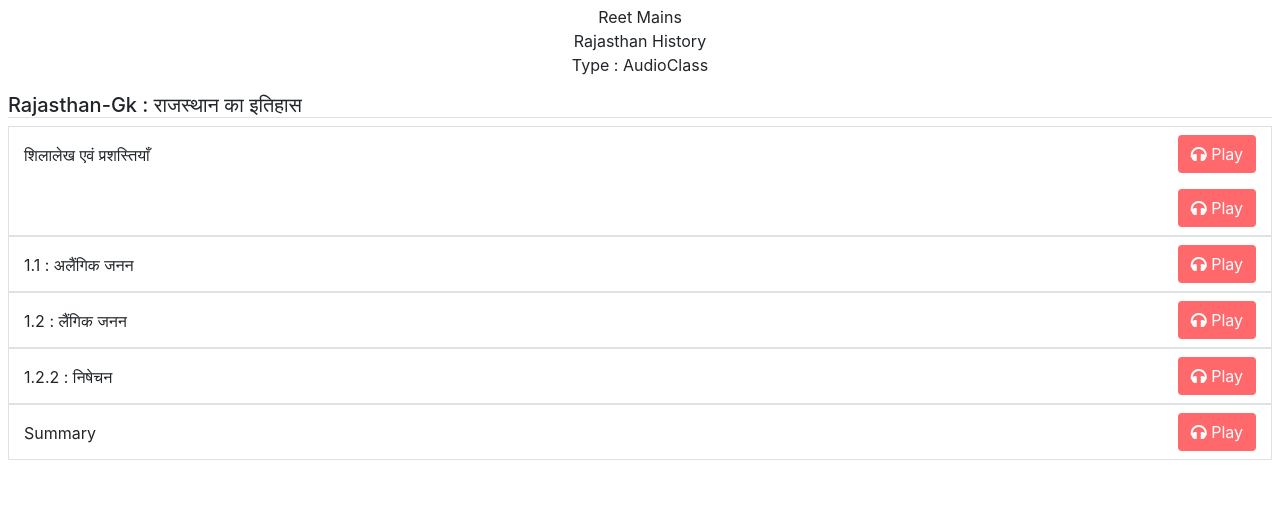
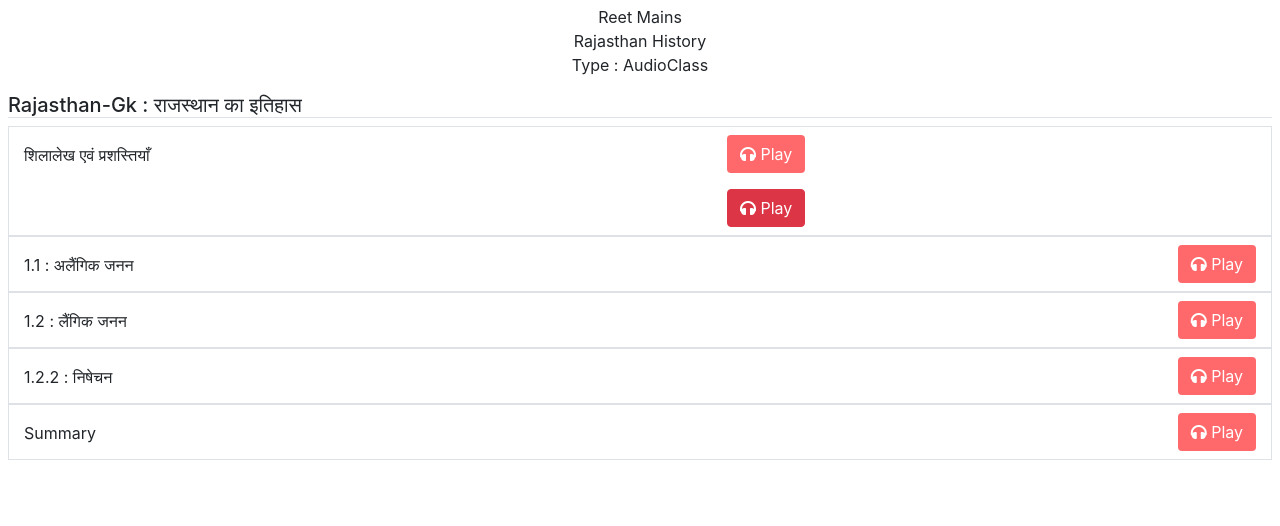
Before and after one commit to tommymp3/tommy, a plain HTML site: page tmc/reet-mains/rajasthan-gk/reet_mains_m.html in a window 1280 px wide. Shown: the part 274-800 px from the top of the page. Drawn offline with nearby package versions, Linux system fonts and the light colour scheme; no server answers; a script that the page names is missing.

Commit message:
Update reet_mains_m.html

```diff
--- a/tmc/reet-mains/rajasthan-gk/reet_mains_m.html
+++ b/tmc/reet-mains/rajasthan-gk/reet_mains_m.html
@@ -43,13 +43,13 @@
 						<p class="text-left pl-0 py-2 mt-2 mb-1">शिलालेख एवं प्रशस्तियाँ</p>
 					</div>
 					<div class="col-6">
-						<div Class="text-right py-2 pr-0">
+						<div Class="col-3 text-right py-2 pr-0">
 
 							<a href="https://tommymp3.blogspot.com/2025/01/ncert-biology-class-12-sunkdekho_17.html" class="btn text-white" style="background-color: #ff696c; text-color: white;"><i class="fas fa-headphones"></i> Play</a>
 						</div>
-						<div Class="text-right py-2 pr-0">
+						<div Class="col-3 text-right py-2 pr-0">
 
-							<a href="https://tommymp3.blogspot.com/2025/01/ncert-biology-class-12-sunkdekho_17.html" class="btn text-white" style="background-color: #ff696c; text-color: white;"><i class="fas fa-headphones"></i> Play</a>
+							<a href="https://tommymp3.blogspot.com/2025/01/ncert-biology-class-12-sunkdekho_17.html" class="btn btn-danger text-white" style="text-color: white;"><i class="fas fa-headphones"></i> Play</a>
 						</div>
 					</div>
 			</div>
```
